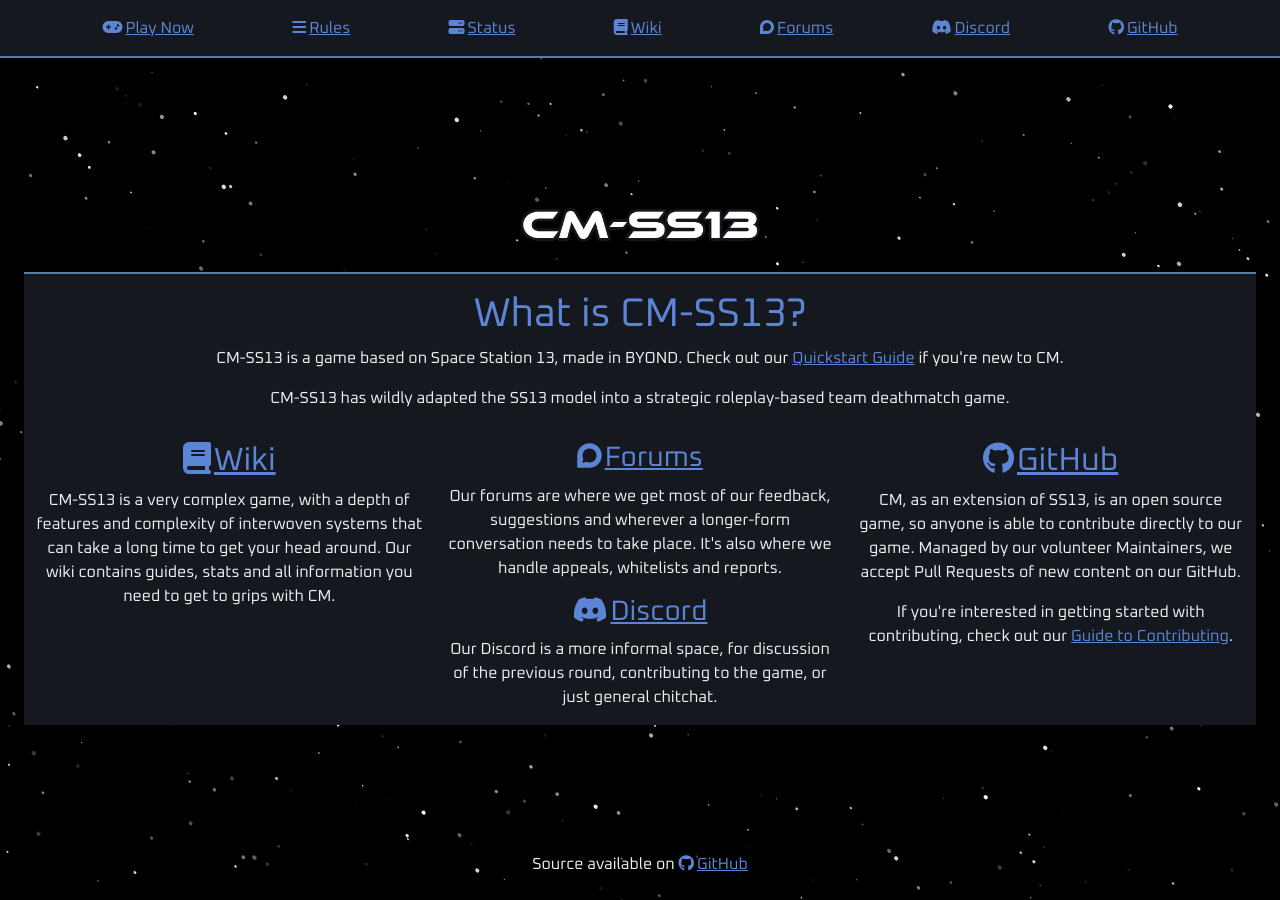
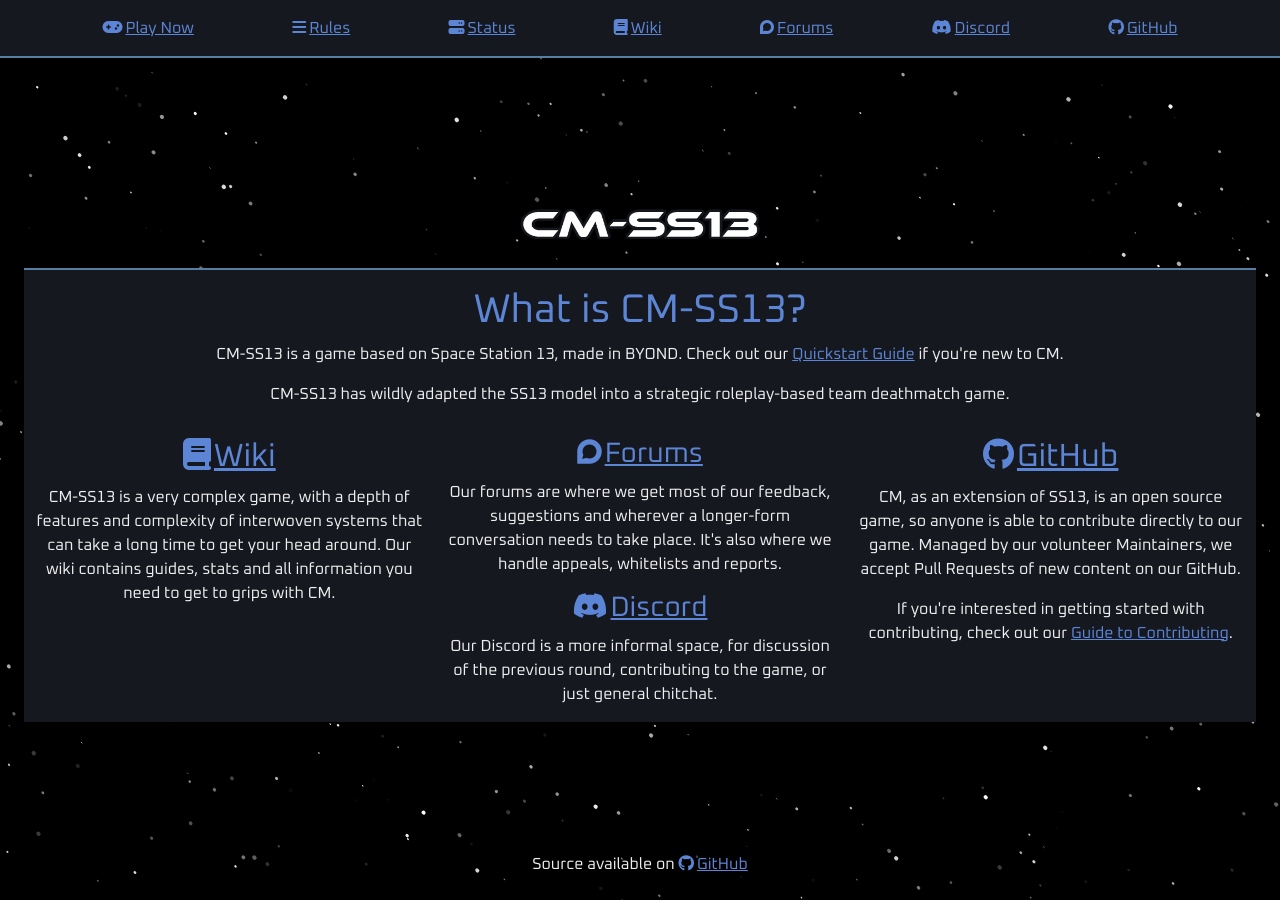
Before and after one commit to cmss13-devs/web, a Jekyll site: the page built from index.md, in a window 1280 px wide. Built offline with Jekyll 4.4.1, drawn with Linux system fonts in a browser that asks for light colours; nearby versions of some CDN libraries.

Commit message:
apologies lighthouse

```diff
--- a/_layouts/home.html
+++ b/_layouts/home.html
@@ -1,5 +1,5 @@
 <!DOCTYPE html>
-<html>
+<html lang="en">
 
 <head>
     <link rel="icon" href="{{ site.url }}/assets/favicon.ico?" type="image/x-icon" />
@@ -9,6 +9,7 @@
         content="CM-SS13 is a strategic roleplay-based team deathmatch game, based on Space Station 13.">
     <meta property="og:image" content="{{ site.url }}/logo.png">
     <meta property="og:sitename" content="{{ site.url }}">
+    <meta name="viewport" content="width=device-width, initial-scale=1.0">
     <link rel="preconnect" href="https://fonts.googleapis.com">
     <link rel="preconnect" href="https://fonts.gstatic.com" crossorigin>
     <link href="https://fonts.googleapis.com/css2?family=Oxanium&display=swap" rel="stylesheet">
@@ -46,7 +47,7 @@
         </nav>
 
         <div class="container-fluid min-vh-100 d-flex flex-column justify-content-center align-items-center">
-            <img src="{{ site.url }}/assets/logo.png" alt="Logo" width="250px" />
+            <img src="{{ site.url }}/assets/logo.png" alt="Logo" width="250px" height="90px" />
 
             <div class="z-3 container-fluid bg-dark border-top bordered-blue background-black">
             <div class="row mb-3">
```
